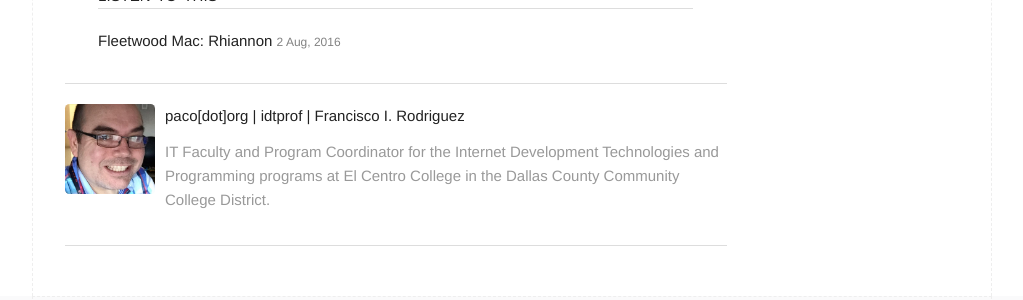
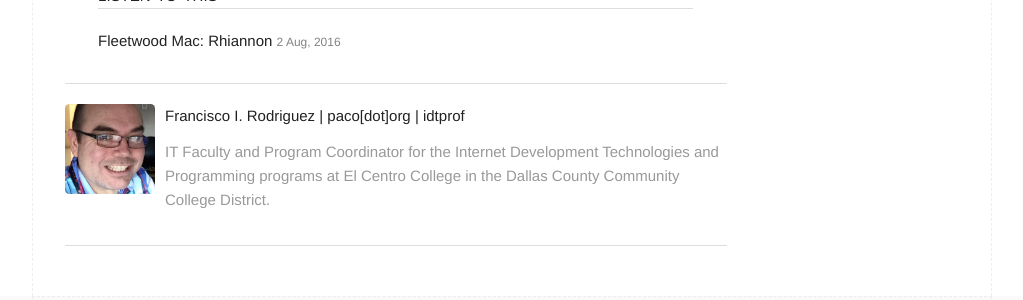
Before and after one commit to pacodotorg/pacodotorg.github.io, a Jekyll site: the page built from archive.html, in a window 1280 px wide. Shown: the part 1399-1699 px from the top of the page, without its empty margins (128-1151 px from the left). Built offline with Jekyll 4.4.1, drawn with Linux system fonts in a browser that asks for light colours.

```diff
--- a/_includes/author.html
+++ b/_includes/author.html
@@ -1,7 +1,7 @@
 <section class="author">
   <div class="authorimage box" style="background: url({{site.baseurl}}/images/frodriguez_2016f.jpg)"></div>
   <div class="authorinfo box">
-    <p>paco[dot]org | idtprof | Francisco I. Rodriguez</p>
+    <p>Francisco I. Rodriguez | paco[dot]org | idtprof </p>
     <p class="bio">
       IT Faculty and Program Coordinator for the Internet Development Technologies and Programming programs at El Centro College in the Dallas County Community College District.
     </p>
```
